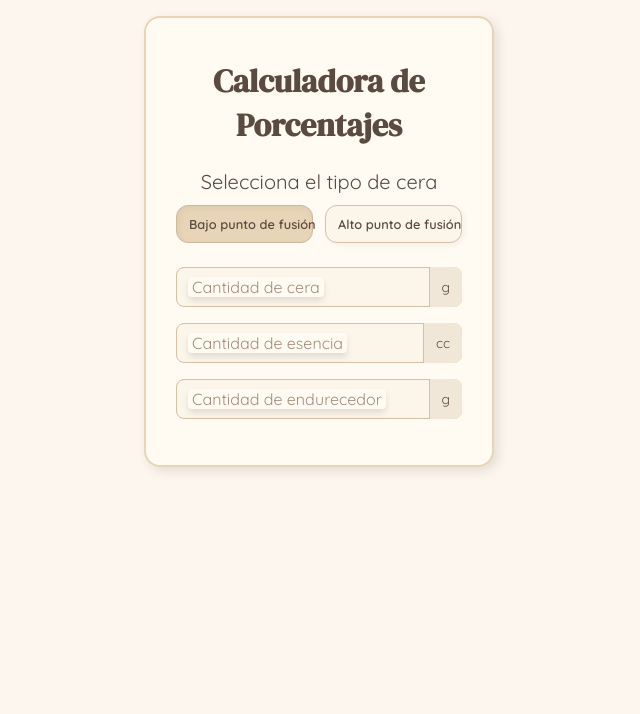
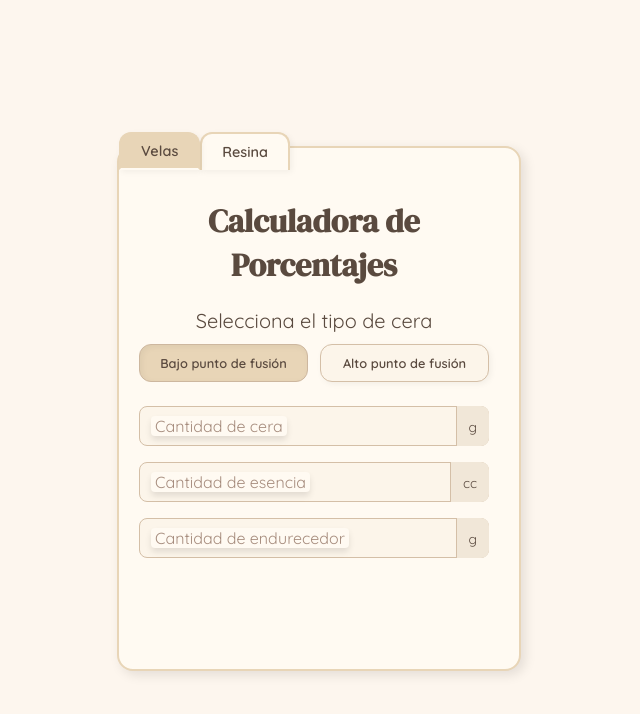
Before and after one commit to rastonedev/percentage-calculator, a plain HTML site: page index.html in a window 1280 px wide. Shown: the whole page, without its empty margins (321-961 px from the left). Drawn offline with Linux system fonts and the light colour scheme.

Commit message:
tab navigation to the UI to separate tools into different sections.

```diff
--- a/index.html
+++ b/index.html
@@ -12,6 +12,12 @@
 
 <body>
   <div class="calculadora">
+    <div class="tab-header">
+      <button class="tab active" onclick="showTab('velas', event)">Velas</button>
+      <button class="tab" onclick="showTab('resina', event)">Resina</button>
+    </div>
+
+    <div id="velas" class="tab-content active">
       <h1>Calculadora de Porcentajes</h1>
       <div class="selector-container">
         <p class="selector-title">Selecciona el tipo de cera</p>
@@ -22,24 +28,30 @@
       </div>
       <div class="campo">
         <div class="input-with-unit">
-        <input id="waxAmount" type="text" inputmode="numeric" pattern="[0-9]*" placeholder=" " required>
+          <input id="waxAmount" type="text" inputmode="numeric" pattern="[0-9]*" placeholder=" " required />
           <label for="waxAmount">Cantidad de cera</label>
           <span class="unit">g</span>
         </div>
       </div>
       <div class="campo">
         <div class="input-with-unit">
-        <input id="essenceAmount" type="text" inputmode="numeric" pattern="[0-9]*" placeholder=" " required>
+          <input id="essenceAmount" type="text" inputmode="numeric" pattern="[0-9]*" placeholder=" " required />
           <label for="essenceAmount">Cantidad de esencia</label>
           <span class="unit">cc</span>
         </div>
       </div>
       <div class="campo" id="hardener">
         <div class="input-with-unit">
-        <input id="hardenerAmount" type="text" inputmode="numeric" pattern="[0-9]*" placeholder=" " required>
+          <input id="hardenerAmount" type="text" inputmode="numeric" pattern="[0-9]*" placeholder=" " required />
           <label for="hardenerAmount">Cantidad de endurecedor</label>
           <span class="unit">g</span>
         </div>
+      </div>
+    </div>
+
+    <div id="resina" class="tab-content">
+      <h1>Calculadora de Resina</h1>
+      <p>CONTENIDO</p>
     </div>
   </div>
   <script src="script.js"></script>
--- a/script.js
+++ b/script.js
@@ -117,12 +117,32 @@ essenceAmountInput.addEventListener('paste', (e) => {
     }
 });
 
-function select(btn) {
-    document.querySelectorAll('.selector .option').forEach(b => b.classList.remove('active'));
-    btn.classList.add('active');
-    if(btn.id == 'lowMeltingWax') {
-        document.getElementById('hardener').style.display = "block";
+function showTab(tabId, event) {
+    document.querySelectorAll(".tab-content").forEach((el) =>
+      el.classList.remove("active")
+    );
+    document.querySelectorAll(".tab").forEach((btn) =>
+      btn.classList.remove("active")
+    );
+    document.getElementById(tabId).classList.add("active");
+    event.currentTarget.classList.add("active");
+  }
+
+  function select(btn) {
+    document.querySelectorAll(".selector .option").forEach((b) =>
+      b.classList.remove("active")
+    );
+    btn.classList.add("active");
+
+    if (btn.id === "lowMeltingWax") {
+      document.getElementById("hardener").style.display = "block";
     } else {
-        document.getElementById('hardener').style.display = "none";
+      document.getElementById("hardener").style.display = "none";
     }
-}
+  }
+
+  window.addEventListener("load", () => {
+    const calculadora = document.querySelector(".calculadora");
+    const height = calculadora.offsetHeight;
+    calculadora.style.minHeight = height + "px";
+  });
--- a/style.css
+++ b/style.css
@@ -19,13 +19,10 @@ body {
 }
 
 .calculadora {
-    position: absolute;
-    top: 0;
-    left: 50%;
-    transform: translateX(-50%);
+    position: relative;
     background-color: #fffaf2;
     border: 2px solid #e8d5b7;
-    padding: 20px 30px 30px;
+    padding: 30px 30px 30px 30px;
     border-radius: 16px;
     box-shadow: 4px 4px 12px rgba(0, 0, 0, 0.1);
     text-align: center;
@@ -33,7 +30,8 @@ body {
     width: 90%;
     margin: 0 auto;
     margin-top: 16px;
-    box-sizing: border-box;
+    overflow: visible;
+    padding-left: 20px;
 }
 
 input {
@@ -206,3 +204,41 @@ h1 {
     font-size: 1.25rem;
     margin-bottom: 1px;
 }
+
+.tab-header {
+    position: absolute;
+    top: -26px;
+    left: 0;
+    display: flex;
+    gap: 0px;
+    z-index: 10;
+  }
+
+  .tab {
+    background-color: #fffaf2;
+    border: 2px solid #e8d5b7;
+    border-bottom: none;
+    padding: 8px 20px;
+    border-radius: 12px 12px 0 0;
+    font-family: "Quicksand", sans-serif;
+    font-weight: 600;
+    font-size: 0.9rem;
+    color: #5a4a3f;
+    cursor: pointer;
+    box-shadow: 2px 2px 6px rgba(0, 0, 0, 0.05);
+    transition: background 0.3s;
+  }
+
+  .tab.active {
+    background-color: #e8d5b7;
+    border-bottom: 2px solid #fffaf2;
+    z-index: 11;
+  }
+
+  .tab-content {
+    display: none;
+  }
+
+  .tab-content.active {
+    display: block;
+  }
```
Lines whose indentation alone changed are shown as unchanged.
